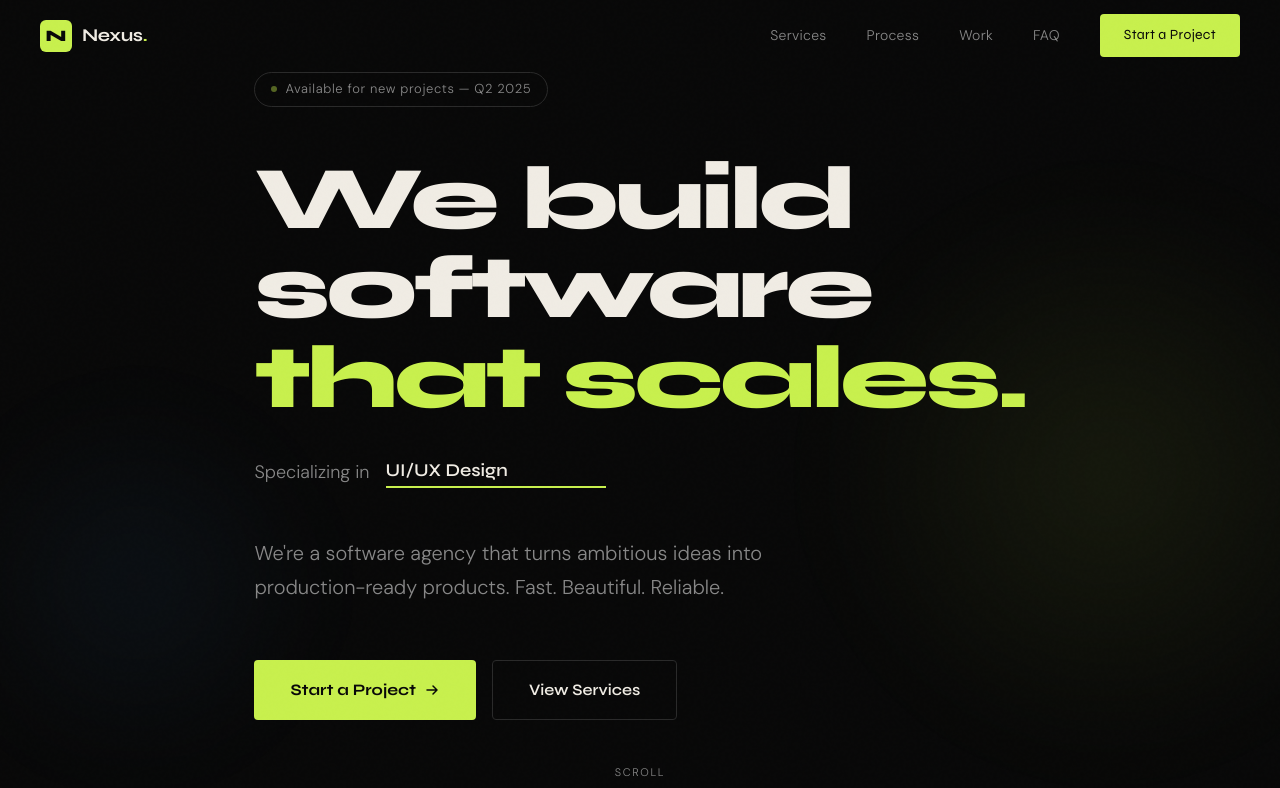
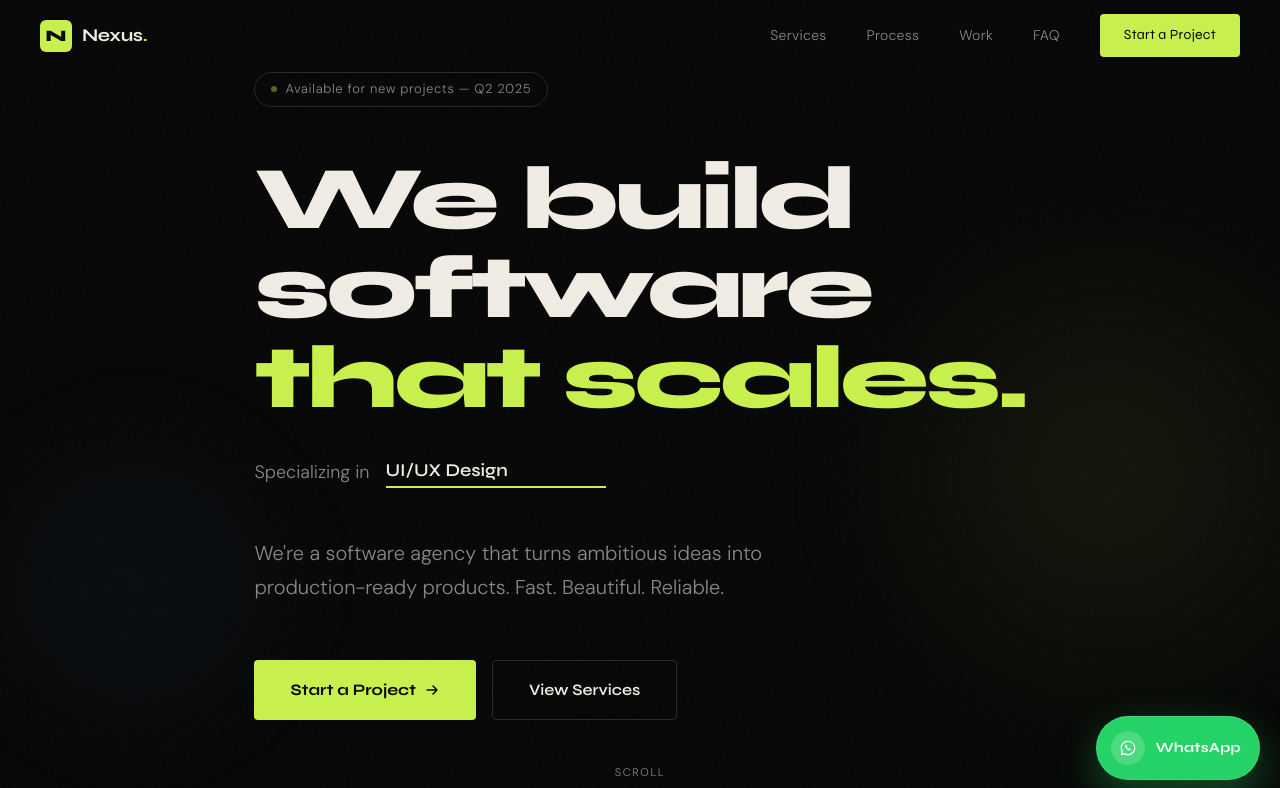
Before and after one commit to muhammadhamza7057/nexus-agency, a React (Vite) app: page / in a window 1280 px wide. Shown: the top 788 px of the page. Built offline with nearby package versions, Linux system fonts and the light colour scheme.

Commit message:
Add floating WhatsApp contact button

```diff
--- a/src/App.jsx
+++ b/src/App.jsx
@@ -1,5 +1,6 @@
 import Navbar from './components/layout/Navbar';
 import Footer from './components/layout/Footer';
+import FloatingWhatsAppButton from './components/layout/FloatingWhatsAppButton';
 import Home from './pages/Home';
 import './styles/globals.css';
 
@@ -9,6 +10,7 @@ export default function App() {
       <Navbar />
       <Home />
       <Footer />
+      <FloatingWhatsAppButton />
     </>
   );
 }
--- /dev/null
+++ b/src/components/layout/FloatingWhatsAppButton.jsx
@@ -0,0 +1,69 @@
+export default function FloatingWhatsAppButton() {
+  return (
+    <a
+      href="https://wa.me/923427057124"
+      target="_blank"
+      rel="noopener noreferrer"
+      aria-label="Chat on WhatsApp"
+      title="Chat on WhatsApp"
+      style={{
+        position: 'fixed',
+        right: '20px',
+        bottom: '20px',
+        zIndex: 1200,
+        display: 'inline-flex',
+        alignItems: 'center',
+        gap: '10px',
+        padding: '14px 18px 14px 14px',
+        borderRadius: '999px',
+        background: '#25D366',
+        color: '#ffffff',
+        textDecoration: 'none',
+        boxShadow: '0 16px 40px rgba(37, 211, 102, 0.35)',
+        fontFamily: 'var(--font-display)',
+        fontWeight: 700,
+        fontSize: '14px',
+        letterSpacing: '0.02em',
+        border: '1px solid rgba(255,255,255,0.12)',
+        transition: 'transform var(--transition), box-shadow var(--transition)',
+      }}
+      onMouseEnter={e => {
+        e.currentTarget.style.transform = 'translateY(-2px)';
+        e.currentTarget.style.boxShadow = '0 20px 50px rgba(37, 211, 102, 0.42)';
+      }}
+      onMouseLeave={e => {
+        e.currentTarget.style.transform = 'none';
+        e.currentTarget.style.boxShadow = '0 16px 40px rgba(37, 211, 102, 0.35)';
+      }}
+    >
+      <span style={{
+        width: '34px',
+        height: '34px',
+        borderRadius: '50%',
+        background: 'rgba(255,255,255,0.18)',
+        display: 'inline-flex',
+        alignItems: 'center',
+        justifyContent: 'center',
+        flexShrink: 0,
+      }}>
+        <svg viewBox="0 0 32 32" width="18" height="18" aria-hidden="true" focusable="false" fill="currentColor">
+          <path d="M19.1 17.4c-.3-.2-1.7-.9-2-.9-.3 0-.5-.2-.7.2-.2.3-.8.9-1 .1-.2-.3-.2-.7-.4-1-.1-.2-.2-.4-.4-.6-.1-.2-.3-.3-.2-.5.1-.2.3-.4.4-.6.1-.2.1-.3.2-.5.1-.2 0-.4-.1-.5-.1-.1-.7-1.6-1-2.1-.3-.5-.6-.4-.8-.4h-.7c-.2 0-.5.1-.7.4-.2.3-.8.8-.8 2s.9 2.4 1 2.6c.1.2 1.8 2.8 4.3 3.8.6.3 1.1.5 1.5.6.6.2 1.1.2 1.5.2.5-.1 1.7-.7 1.9-1.4.2-.7.2-1.3.1-1.4-.1-.1-.3-.2-.6-.3zM16 3C8.8 3 3 8.8 3 16c0 2.3.6 4.5 1.6 6.4L3 29l6.8-1.6c1.9 1 4 1.6 6.2 1.6 7.2 0 13-5.8 13-13S23.2 3 16 3zm0 23.7c-2 0-4-.5-5.7-1.4l-.4-.2-4 .9.9-3.9-.2-.4c-1-1.8-1.5-3.8-1.5-5.8 0-6.1 5-11.1 11.1-11.1S27.1 9 27.1 15.1 22.1 26.7 16 26.7z" />
+        </svg>
+      </span>
+      <span className="whatsapp-label">WhatsApp</span>
+
+      <style>{`
+        @media (max-width: 600px) {
+          .whatsapp-label {
+            display: none;
+          }
+          a[aria-label="Chat on WhatsApp"] {
+            right: 16px !important;
+            bottom: 16px !important;
+            padding: 12px !important;
+          }
+        }
+      `}</style>
+    </a>
+  );
+}
--- a/src/components/sections/Contact.jsx
+++ b/src/components/sections/Contact.jsx
@@ -68,15 +68,20 @@ export default function Contact() {
             Tell us about your project and we'll come back with a free proposal within 48 hours.
           </p>
           <a href="https://mail.google.com/mail/?view=cm&fs=1&to=codingexpert098@gmail.com" style={{
-            display: 'inline-flex', alignItems: 'center', gap: '8px',
-            padding: '18px 48px',
+            display: 'inline-flex', alignItems: 'center', justifyContent: 'center', gap: '8px',
+            width: '100%',
+            maxWidth: '420px',
+            padding: '18px 24px',
             background: 'var(--accent)',
             color: '#080808',
             borderRadius: 'var(--radius)',
             fontFamily: 'var(--font-display)',
             fontWeight: 700,
-            fontSize: '18px',
+            fontSize: 'clamp(14px, 3.8vw, 18px)',
+            textAlign: 'center',
+            wordBreak: 'break-word',
             transition: 'all var(--transition)',
+            boxSizing: 'border-box',
           }}
             onMouseEnter={e => { e.currentTarget.style.transform = 'translateY(-2px)'; e.currentTarget.style.boxShadow = '0 20px 50px rgba(200,240,77,0.4)'; }}
             onMouseLeave={e => { e.currentTarget.style.transform = 'none'; e.currentTarget.style.boxShadow = 'none'; }}
@@ -96,10 +101,6 @@ export default function Contact() {
             <a href="tel:+923008925097" style={{
               padding: '10px 18px', background: 'transparent', border: '1px solid var(--border)', color: 'var(--text-primary)', borderRadius: '8px', textDecoration: 'none', fontWeight: 600
             }}>+92 300 8925097</a>
-
-            <a href="https://wa.me/923427057124" target="_blank" rel="noopener noreferrer" style={{
-              padding: '10px 18px', background: 'var(--accent)', color: '#080808', borderRadius: '8px', textDecoration: 'none', fontWeight: 700
-            }}>WhatsApp →</a>
           </div>
         </div>
 
@@ -240,7 +241,9 @@ export default function Contact() {
       </div>
 
       <style>{`
-        @media (max-width: 600px) { .contact-form { grid-template-columns: 1fr !important; } }
+        @media (max-width: 600px) {
+          .contact-form { grid-template-columns: 1fr !important; }
+        }
       `}</style>
     </section>
   );
```
